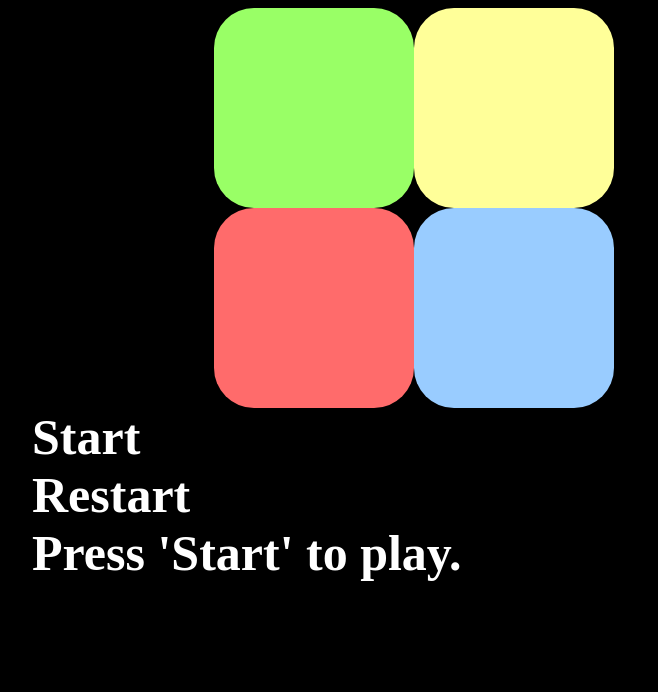
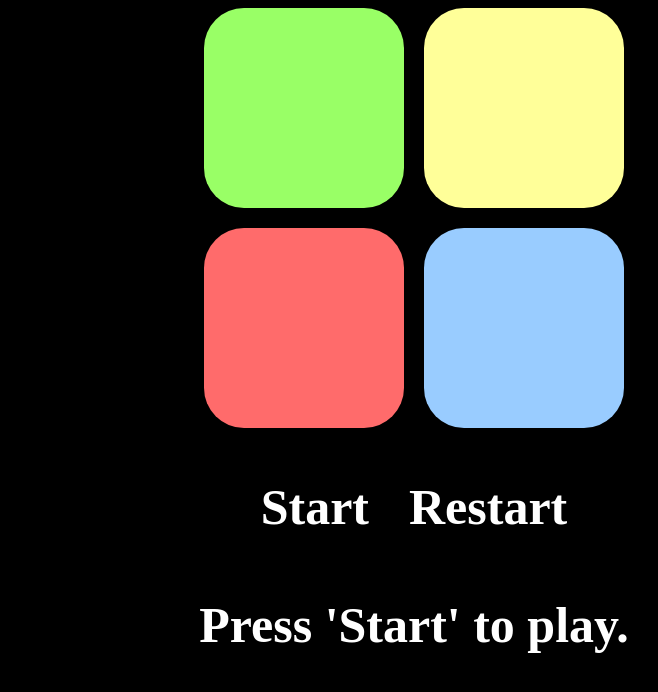
Before and after one commit to LeviathanIsI/SEI-Project1-Bradford-Joshua, a website: page index.html in a window 1280 px wide. Shown: the whole page, without its empty margins (226-884 px from the left). Drawn offline with Linux system fonts and the light colour scheme.

Commit message:
Added further styling

```diff
--- a/index.html
+++ b/index.html
@@ -48,11 +48,11 @@
         <div class="bluebutton"></div>
       </div>
     </div>
-    <div class="gamemenu">
+    <div class="menubuttons">
       <aside class="startbutton">Start</aside>
       <aside class="restartbutton">Restart</aside>
     </div>
-    <div class="gamemenu">
+    <div class="gametext">
       <aside class="endgametext">Press 'Start' to play.</aside>
     </div>
   </body>
--- a/style.css
+++ b/style.css
@@ -10,6 +10,7 @@ body {
 .topbuttons {
   display: flex;
   flex-direction: column;
+  padding-right: 20px;
 }
 
 .bottombuttons {
@@ -17,14 +18,35 @@ body {
   flex-direction: column;
 }
 
-.gamemenu {
+.greenbutton,
+.yellowbutton {
+  margin-bottom: 20px;
+}
+
+.gametext {
   display: flex;
-  flex-direction: column;
+  justify-content: center;
+  font-weight: bold;
+  font-size: 50px;
+  color: white;
+  padding-top: 60px;
+}
+.menubuttons {
+  display: flex;
+  justify-content: center;
   align-self: flex-end;
   font-weight: bold;
   font-size: 50px;
-  margin-left: 250px;
   color: white;
+  padding-top: 50px;
+}
+
+.startbutton {
+  padding-right: 20px;
+}
+
+.restartbutton {
+  padding-left: 20px;
 }
 
 .startbutton,
```
